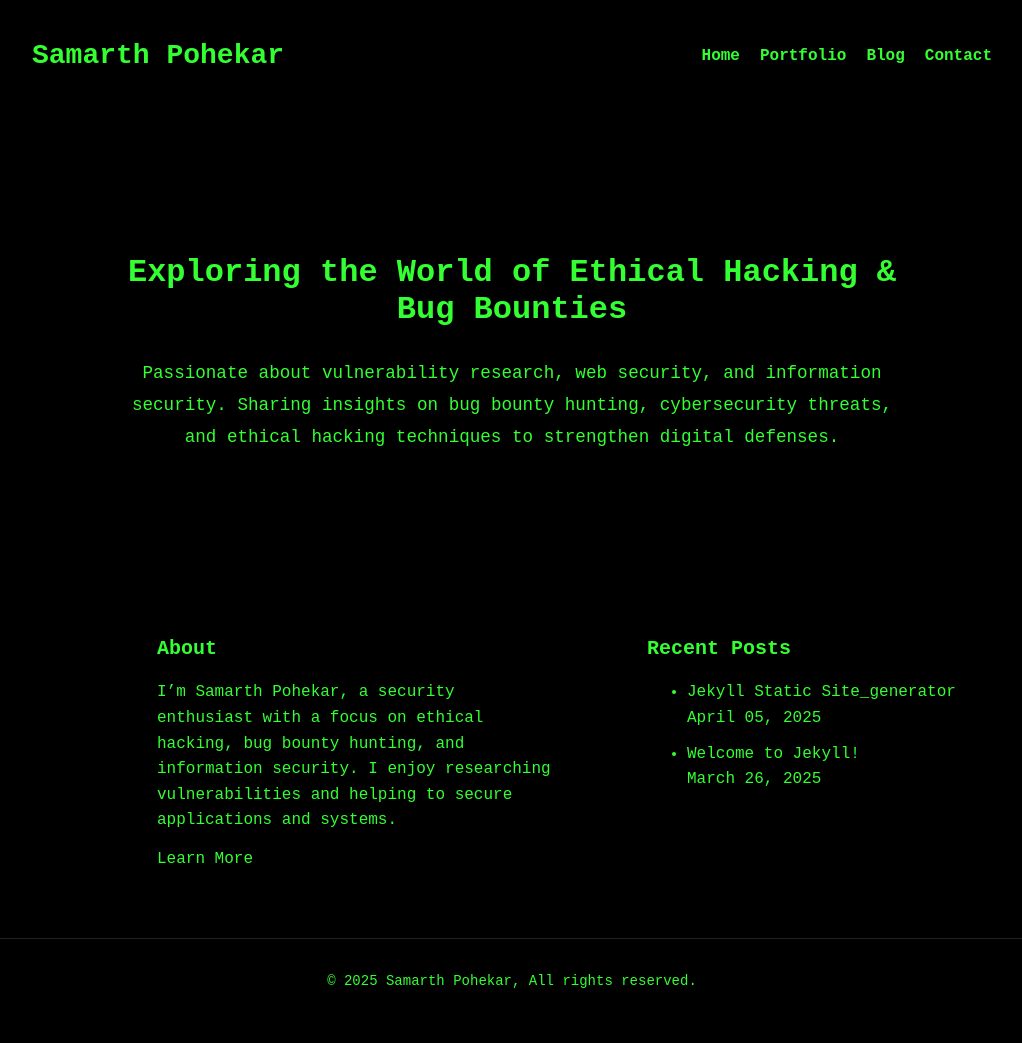
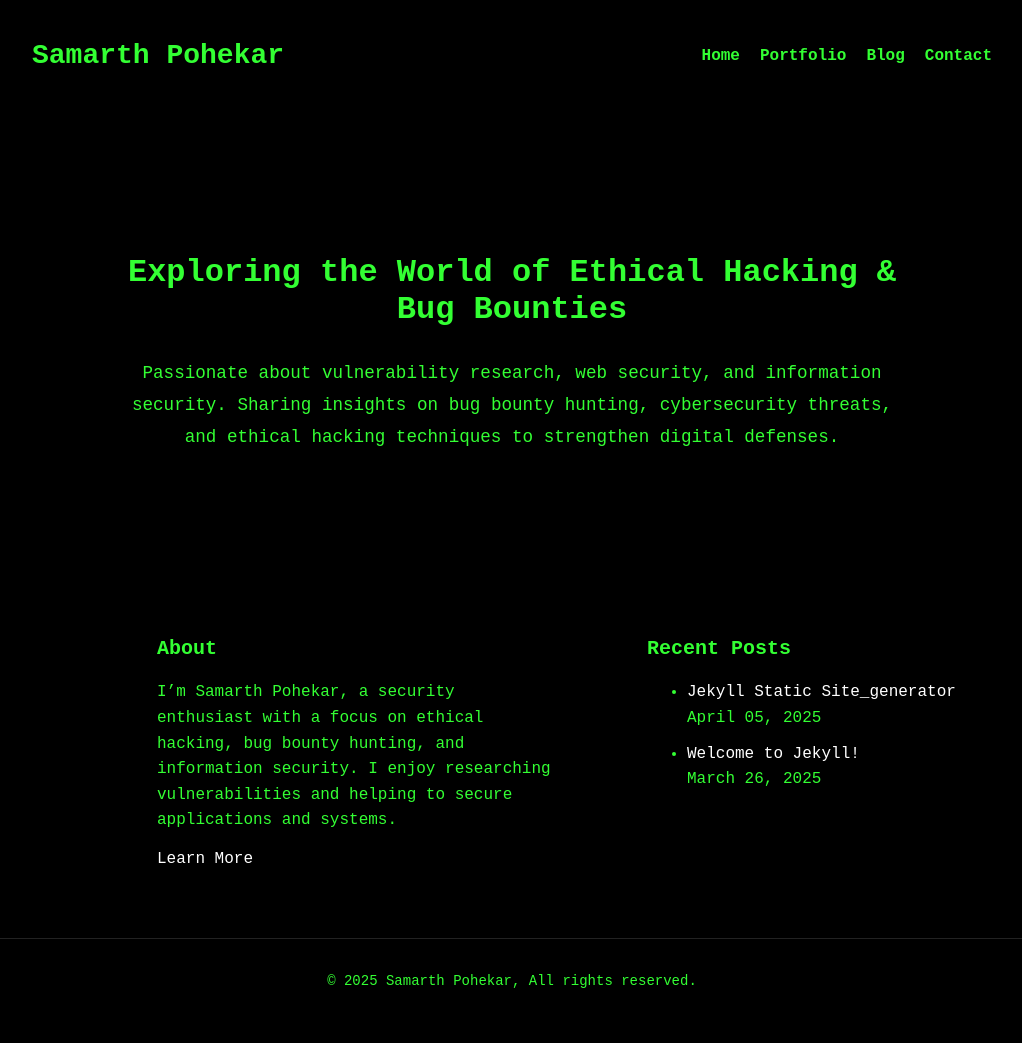
Before and after one commit to samarthpohekar/samarth_pohekar, a Jekyll site: the page built from index.html, in a window 1280 px wide. Shown: the whole page, without its empty margins (128-1150 px from the left). Built offline with Jekyll 4.4.1, drawn with Linux system fonts in a browser that asks for light colours.

Commit message:
Update style.css

```diff
--- a/assets/css/style.css
+++ b/assets/css/style.css
@@ -123,7 +123,7 @@ footer {
 
 /* General Link Styling */
 a {
-    color: #33ff33;
+    color: white;
     text-decoration: none;
     transition: color 0.3s ease;
 }
```
